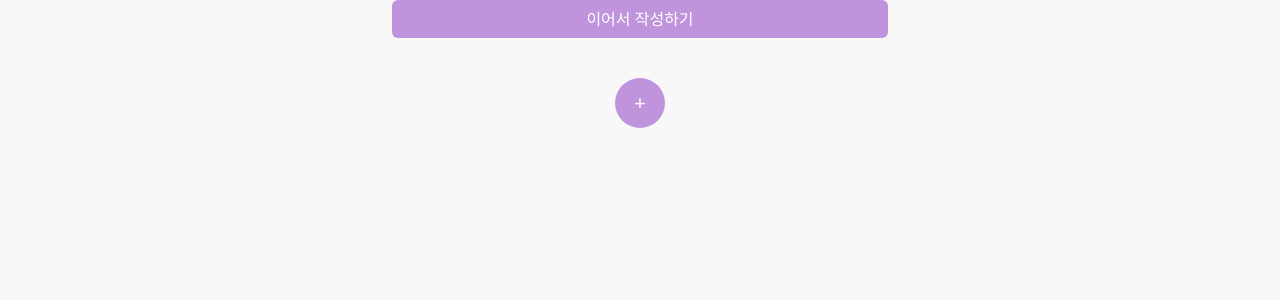
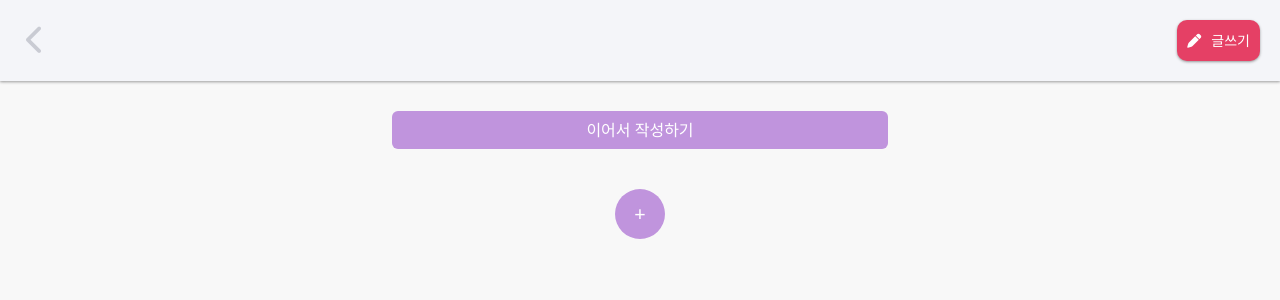
Before and after one commit to codeeon/project_relay-writing, a Flask app: page /comments/2 in a window 1280 px wide. Shown: the top 300 px of the page. Run offline with Flask 3, Linux system fonts and the light colour scheme; a user stored in the database is signed in; data comes from the database, SQL or seed files in the repository; some libraries are stand-ins or nearby versions.

Commit message:
comments css 적용

```diff
--- a/static/css/comments.css
+++ b/static/css/comments.css
@@ -13,6 +13,50 @@ body {
   width: 500px;
   display: block;
 }
+
+.navbar {
+  padding: 20px;
+  display: flex;
+  justify-content: space-between;
+  align-items: center;
+  background-color: #F4F5F9;
+  box-shadow: 0 1px 3px rgba(0, 0, 0, 0.3), 0 1px 2px rgba(0, 0, 0, 0.1);
+}
+
+.backBtn {
+  cursor:pointer;
+  background-color: transparent;
+  border: none;
+}
+
+.backBtn > i {
+  color: #C9CBD3;
+  font-size: 30px;
+}
+
+.backBtn > i:hover {
+  color: black;
+}
+
+.postBtn {
+  cursor: pointer;
+  background-color: #E54065;
+  border:none;
+  padding: 10px;
+  border-radius: 10px;
+  color: white;
+  font-size: 14px;
+  box-shadow: 0 1px 3px rgba(0, 0, 0, 0.3), 0 1px 2px rgba(0, 0, 0, 0.1);
+}
+
+.postBtn:hover {
+  background-color: #E57154;
+}
+
+.postBtn > i {
+  margin-right: 10px;
+}
+
 #btn {
   display: inline-block;
   width: 50px;
@@ -32,6 +76,7 @@ body {
   margin-top: 40px;
 }
 .content {
+  margin-top: 30px;
   flex-direction: column;
   display: flex;
   justify-content: center;
--- a/templates/comments.html
+++ b/templates/comments.html
@@ -17,10 +17,32 @@
       href="https://cdnjs.cloudflare.com/ajax/libs/font-awesome/6.1.0/css/all.min.css"
     />
     <link rel="stylesheet" type="text/css" href="../static/css/comments.css" />
+    <script
+      src="https://kit.fontawesome.com/14bedfeaf2.js"
+      crossorigin="anonymous"
+    ></script>
   </head>
 
   <body>
     <div class="main">
+      <div class="navbar">
+        <button
+          class="backBtn"
+          onclick="window.location.href='{{ url_for( 'contents', contents_id=contents_id ) }}';"
+        >
+          <i class="fa-solid fa-chevron-left"></i>
+        </button>
+        <button
+          class="postBtn"
+          id="postBtn"
+          type="button"
+          class="btn"
+          data-bs-toggle="modal"
+          data-bs-target="#exampleModal"
+        >
+          <i class="fa-solid fa-pen"></i>글쓰기
+        </button>
+      </div>
       <!-- Button trigger modal -->
       <div class="content">
         <div>
@@ -37,7 +59,6 @@
 
         {% for comment in comments_list %}
         <div class="card">
-
           {% if current_user.id == comment.author_id %}
           <div class="card-ctr">
             <button
```
